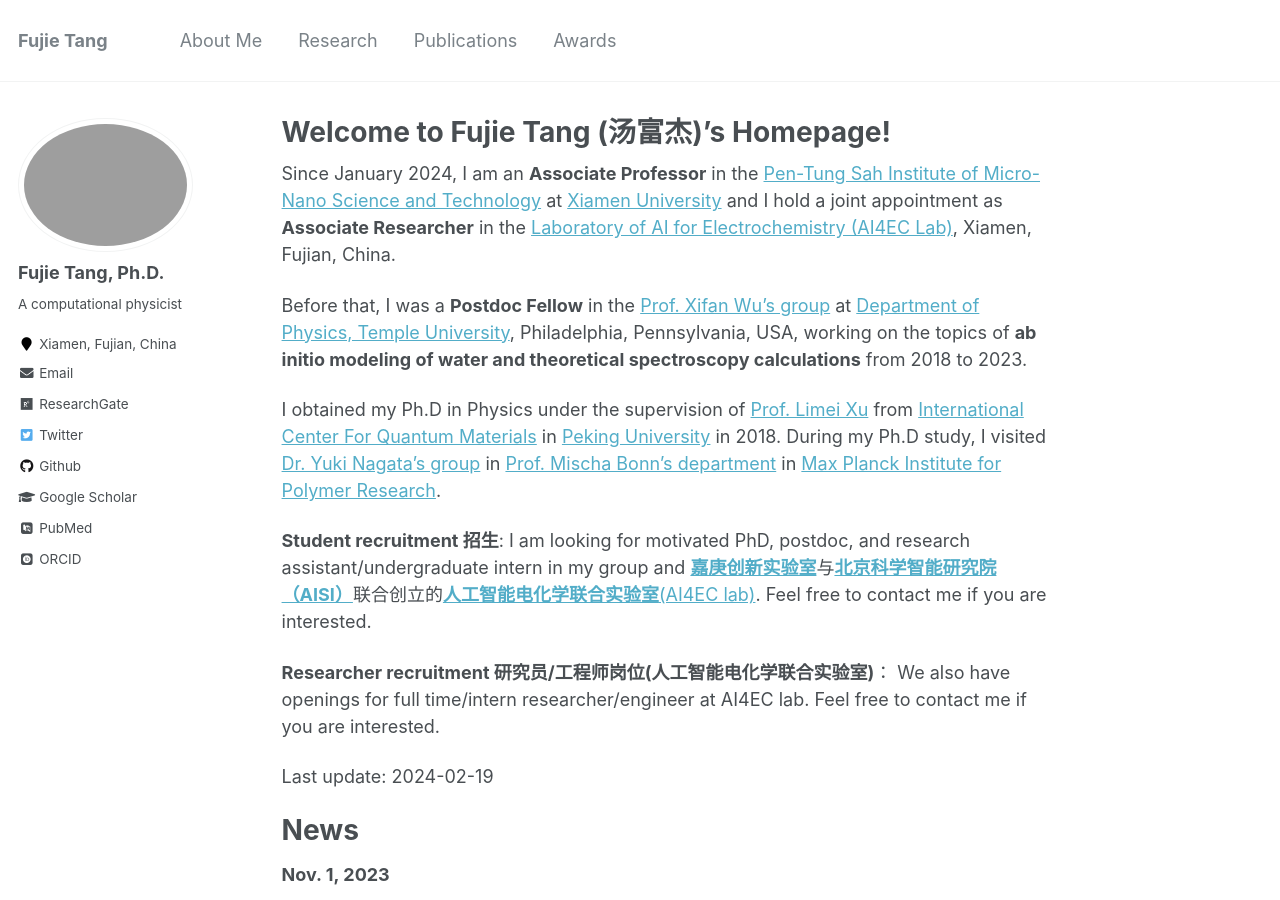
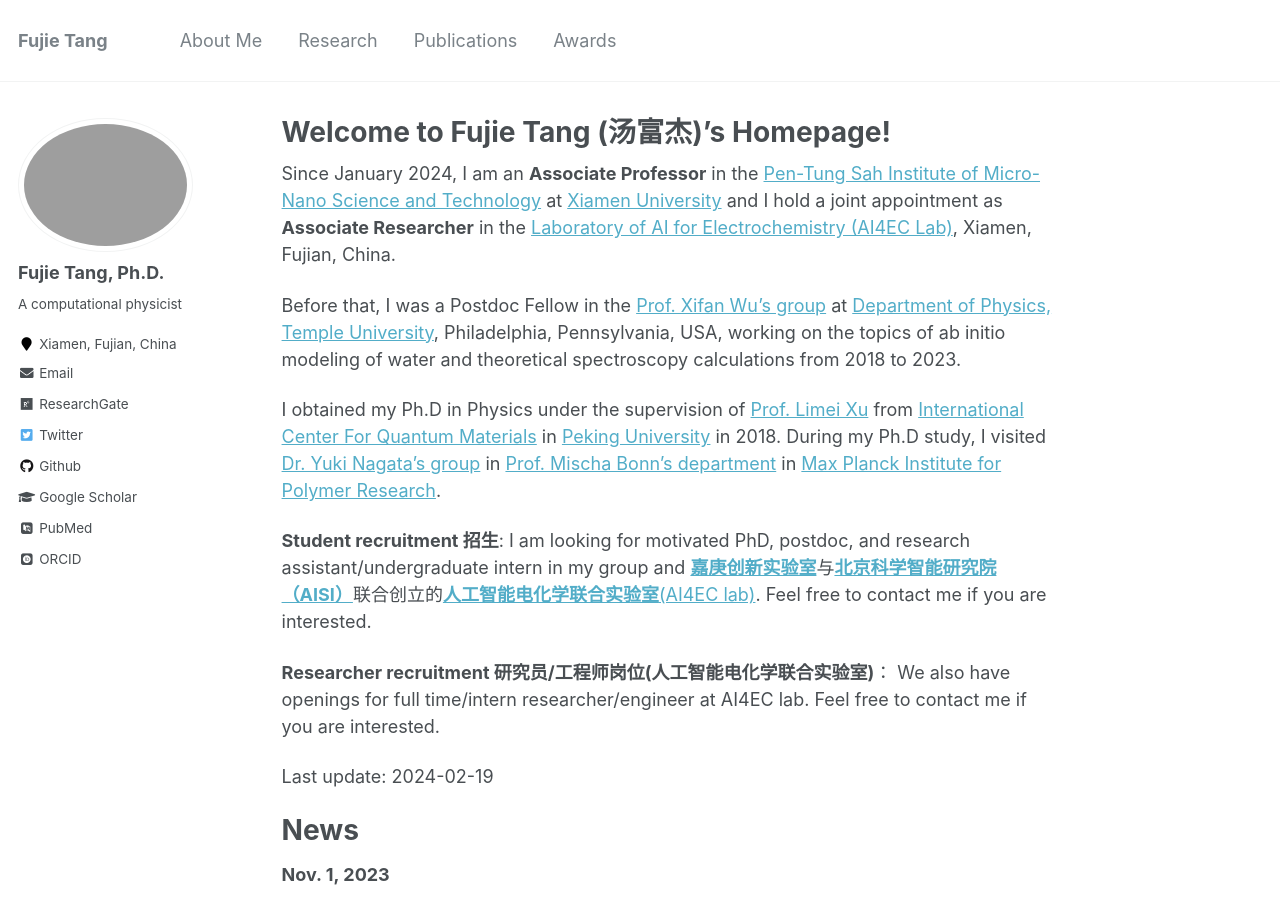
Before and after one commit to fujiepku/fujiepku.github.io, a Jekyll site: the page built from _pages/about.md, in a window 1280 px wide and 900 px high. Built offline with Jekyll 4.4.1, drawn with Linux system fonts in a browser that asks for light colours; some web fonts are replaced.

```diff
--- a/_pages/about.md
+++ b/_pages/about.md
@@ -10,7 +10,7 @@ redirect_from:
 Since January 2024, I am an **Associate Professor** in the [Pen-Tung Sah Institute of Micro-Nano Science and Technology](https://sbd.xmu.edu.cn/) at [Xiamen University](https://www.xmu.edu.cn/) and I hold a joint appointment as **Associate Researcher** in the [Laboratory of AI for Electrochemistry (AI4EC Lab)](https://ai4ec.ikkem.com/), Xiamen, Fujian, China.
 
 
-Before that, I was a **Postdoc Fellow** in the [Prof. Xifan Wu's group](https://sites.temple.edu/xifanwu/) at [Department of Physics, Temple University](https://phys.cst.temple.edu/), Philadelphia, Pennsylvania, USA, working on the topics of **ab initio modeling of water and theoretical spectroscopy calculations** from 2018 to 2023.
+Before that, I was a Postdoc Fellow in the [Prof. Xifan Wu's group](https://sites.temple.edu/xifanwu/) at [Department of Physics, Temple University](https://phys.cst.temple.edu/), Philadelphia, Pennsylvania, USA, working on the topics of ab initio modeling of water and theoretical spectroscopy calculations from 2018 to 2023.
 
 I obtained my Ph.D in Physics under the supervision of [Prof. Limei Xu](https://xulm.pku.edu.cn/index.htm) from [International Center For Quantum Materials](http://icqm.pku.edu.cn/) in [Peking University](https://www.pku.edu.cn/) in 2018. During my Ph.D study, I visited [Dr. Yuki Nagata's group](https://asunaroyuki.wixsite.com/sstgroup) in [Prof. Mischa Bonn's department](https://www.mpip-mainz.mpg.de/en/bonn) in [Max Planck Institute for Polymer Research](https://www.mpip-mainz.mpg.de/en/home).
 
```
